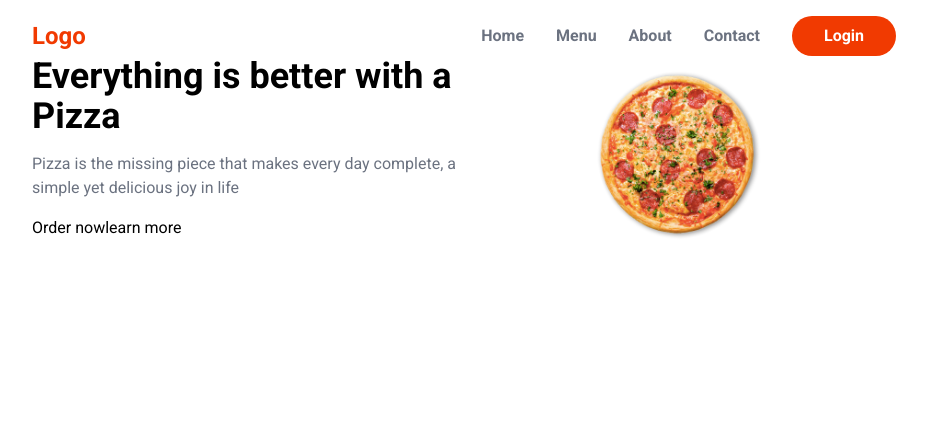
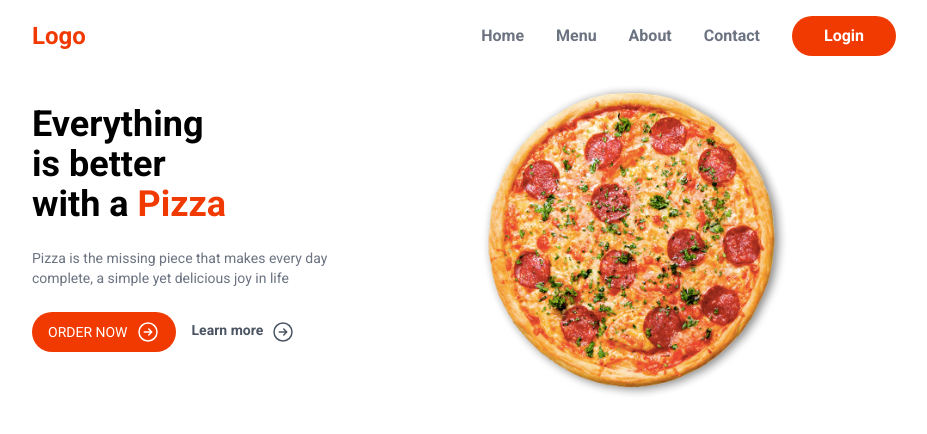
Before and after one commit to Abdualiev01/food-ordering, a Next.js app: page / in a window 1280 px wide. Shown: the top 434 px of the page, without its empty margins (176-1103 px from the left). Built offline with nearby package versions, Linux system fonts and the light colour scheme.

Commit message:
complete a design of hero section

```diff
--- a/src/app/globals.css
+++ b/src/app/globals.css
@@ -1,3 +1,8 @@
 @tailwind base;
 @tailwind components;
 @tailwind utilities;
+
+section.hero {
+  @apply grid;
+  grid-template-columns: 0.4fr 0.6fr;
+}
--- /dev/null
+++ b/src/components/icons/Right.js
@@ -0,0 +1,18 @@
+export default function Right({className="w-6 h-6"}) {
+  return (
+    <svg
+      xmlns="http://www.w3.org/2000/svg"
+      fill="none"
+      viewBox="0 0 24 24"
+      strokeWidth={1.5}
+      stroke="currentColor"
+      className={className}
+    >
+      <path
+        strokeLinecap="round"
+        strokeLinejoin="round"
+        d="M12.75 15l3-3m0 0l-3-3m3 3h-7.5M21 12a9 9 0 11-18 0 9 9 0 0118 0z"
+      />
+    </svg>
+  );
+}
--- a/src/components/layout/Hero.js
+++ b/src/components/layout/Hero.js
@@ -1,19 +1,29 @@
 import Image from "next/image";
+import Right from "../icons/Right";
 
 export default function Hero() {
   return (
-    <section className="grid grid-cols-2">
-      <div>
+    <section className="hero">
+      <div className="py-12">
         <h1 className="text-4xl font-semibold">
-          Everything is better with a Pizza
+          Everything
+          <br /> is better
+          <br /> with a&nbsp;
+          <span className="text-primary">Pizza</span>
         </h1>
-        <p className="my-4 text-gray-500">
+        <p className="my-6 text-gray-500 text-sm">
           Pizza is the missing piece that makes every day complete, a simple yet
           delicious joy in life
         </p>
-        <div>
-          <button>Order now</button>
-          <button>learn more</button>
+        <div className="flex gap-4 text-sm">
+          <button className="bg-primary uppercase flex items-center gap-2 text-white rounded-full px-4 py-2">
+            Order now
+            <Right />
+          </button>
+          <button className="flex gap-2 text-gray-600 font-semibold py-2">
+            Learn more
+            <Right />
+          </button>
         </div>
       </div>
       <div className="relative">
```
